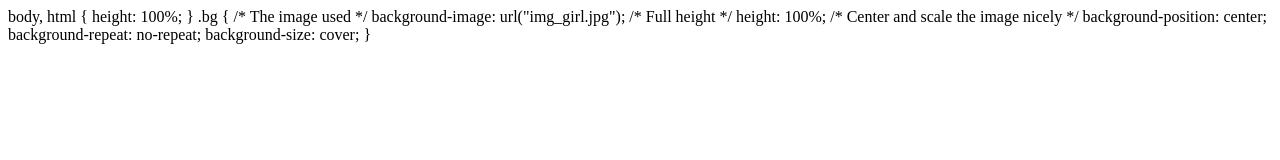
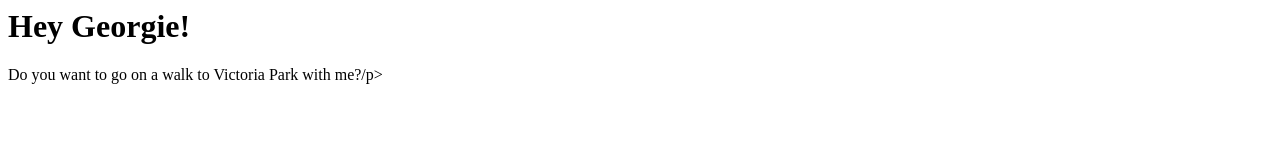
Before and after one commit to AndrewSmithCode/AndrewSmithCode.github.io, a plain HTML site: page index.html in a window 1280 px wide. Drawn offline with Linux system fonts and the light colour scheme.

Commit message:
Update index.html

```diff
--- a/index.html
+++ b/index.html
@@ -1,19 +1,6 @@
-
 <html>
-    body, html {
-        height: 100%;
-      }
-
-      .bg {
-        /* The image used */
-        background-image: url("img_girl.jpg");
-
-        /* Full height */
-        height: 100%;
-
-        /* Center and scale the image nicely */
-        background-position: center;
-        background-repeat: no-repeat;
-        background-size: cover;
-      }
+<body>
+<h1>Hey Georgie!</h1>
+<p>Do you want to go on a walk to Victoria Park with me?/p>
+</body>
 </html>
```
